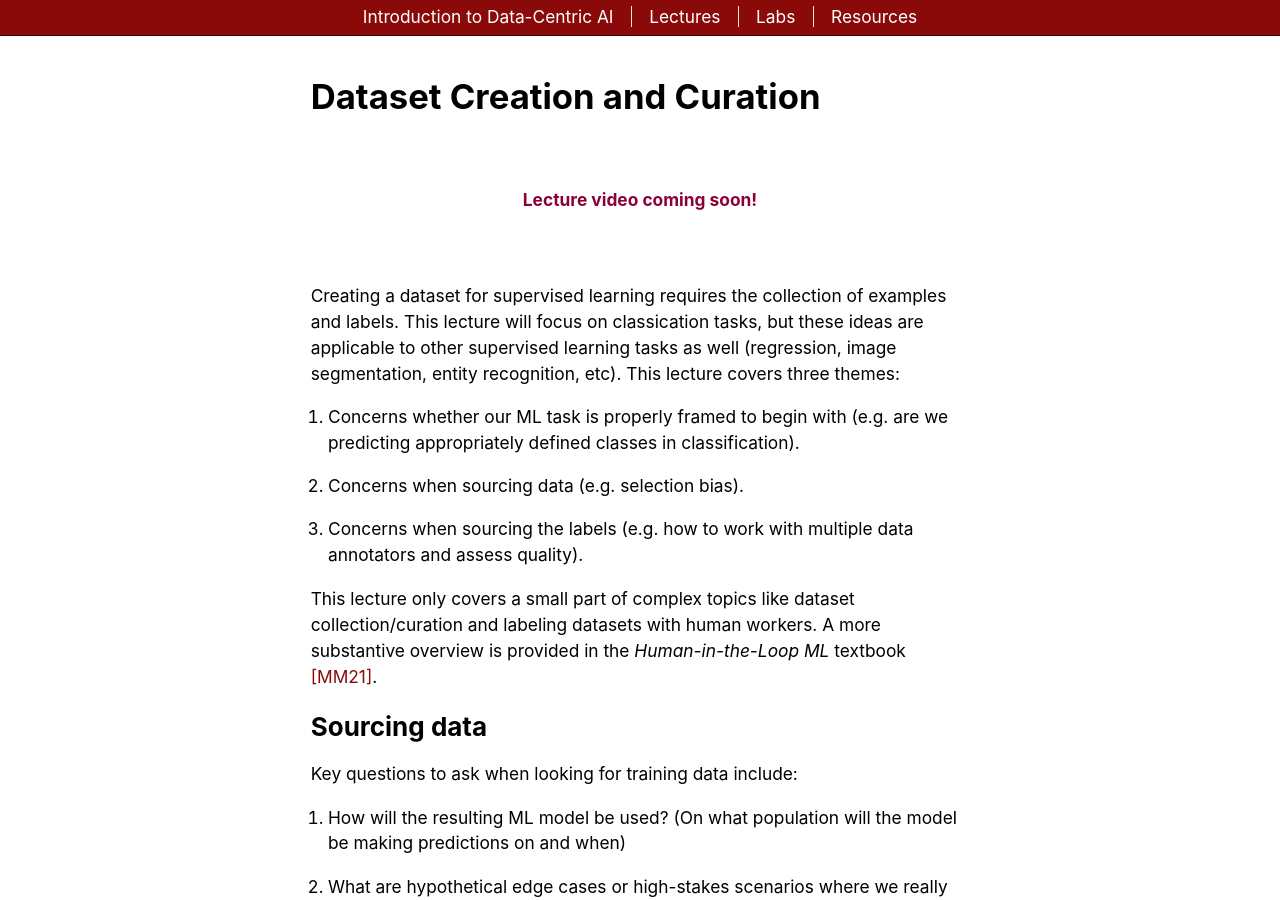
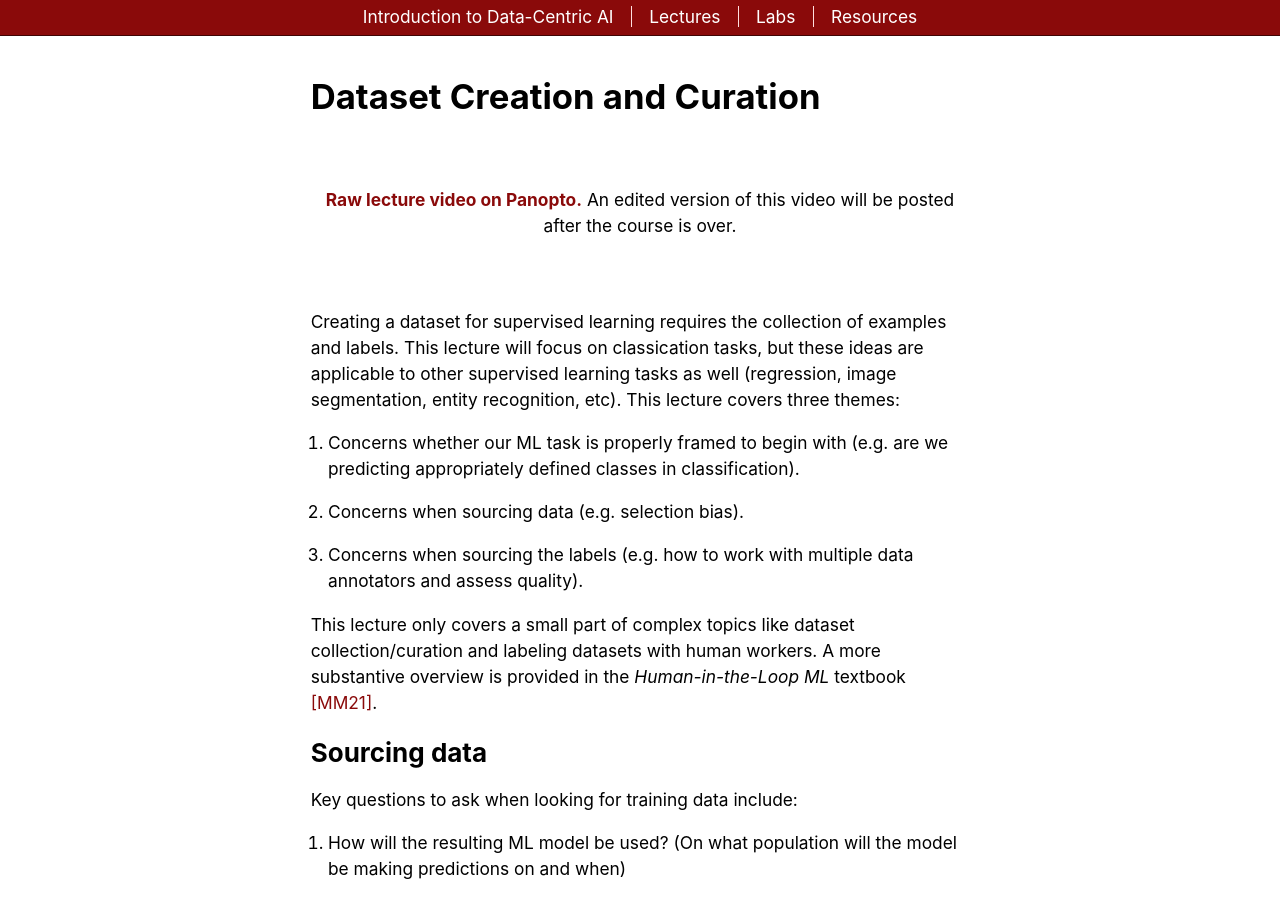
Before and after one commit to dcai-course/dcai-course, a Jekyll site: the page built from _lectures/dataset-creation-curation.md, in a window 1280 px wide and 900 px high. Built offline with Jekyll 4.4.1, drawn with Linux system fonts in a browser that asks for light colours; some of the changed lines change nothing that is shown.

Commit message:
Add video link

```diff
--- a/_lectures/dataset-creation-curation.md
+++ b/_lectures/dataset-creation-curation.md
@@ -3,6 +3,7 @@ layout: lecture
 title: "Dataset Creation and Curation"
 date: 2023-01-19
 ready: true
+panopto: "https://mit.hosted.panopto.com/Panopto/Pages/Viewer.aspx?id=98777e08-0f49-43ec-8580-af85012d2b92"
 video:
   aspect: 56.25
   # id: Wz50FvGG6xU
```
